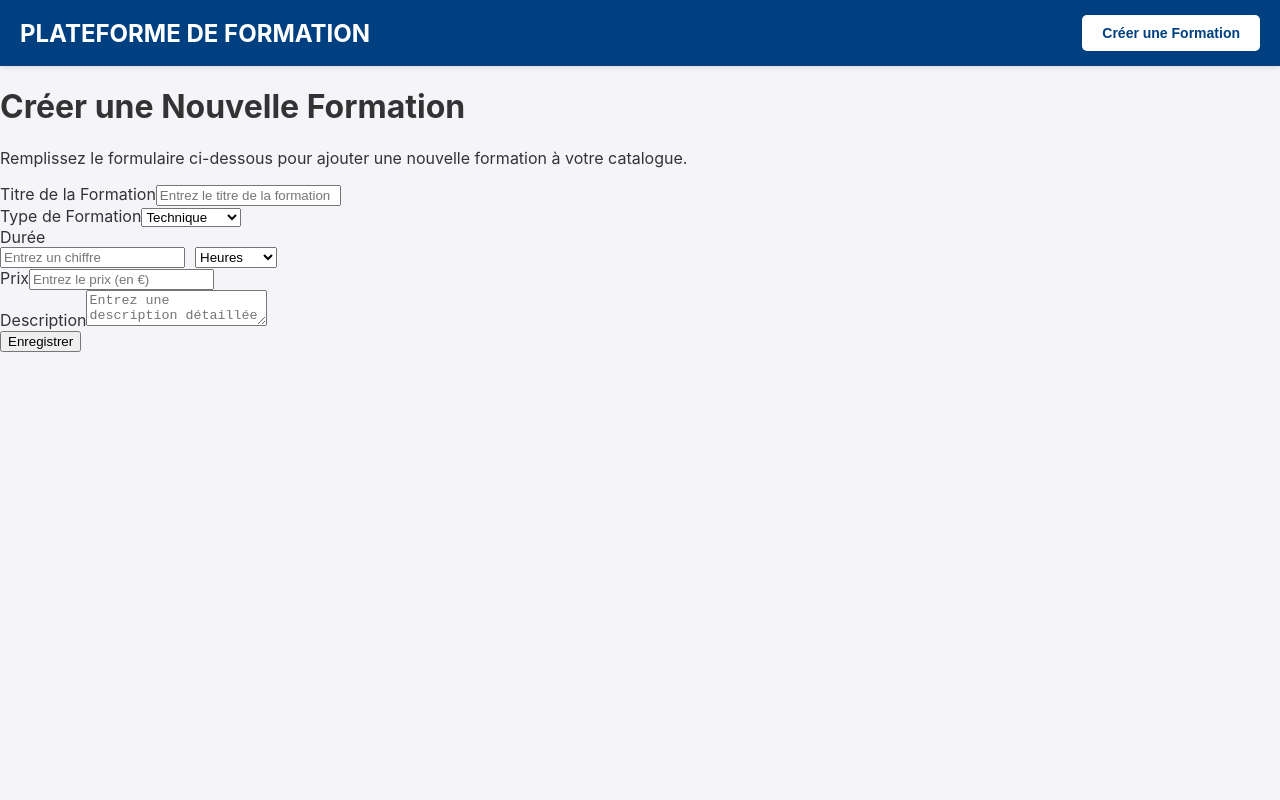
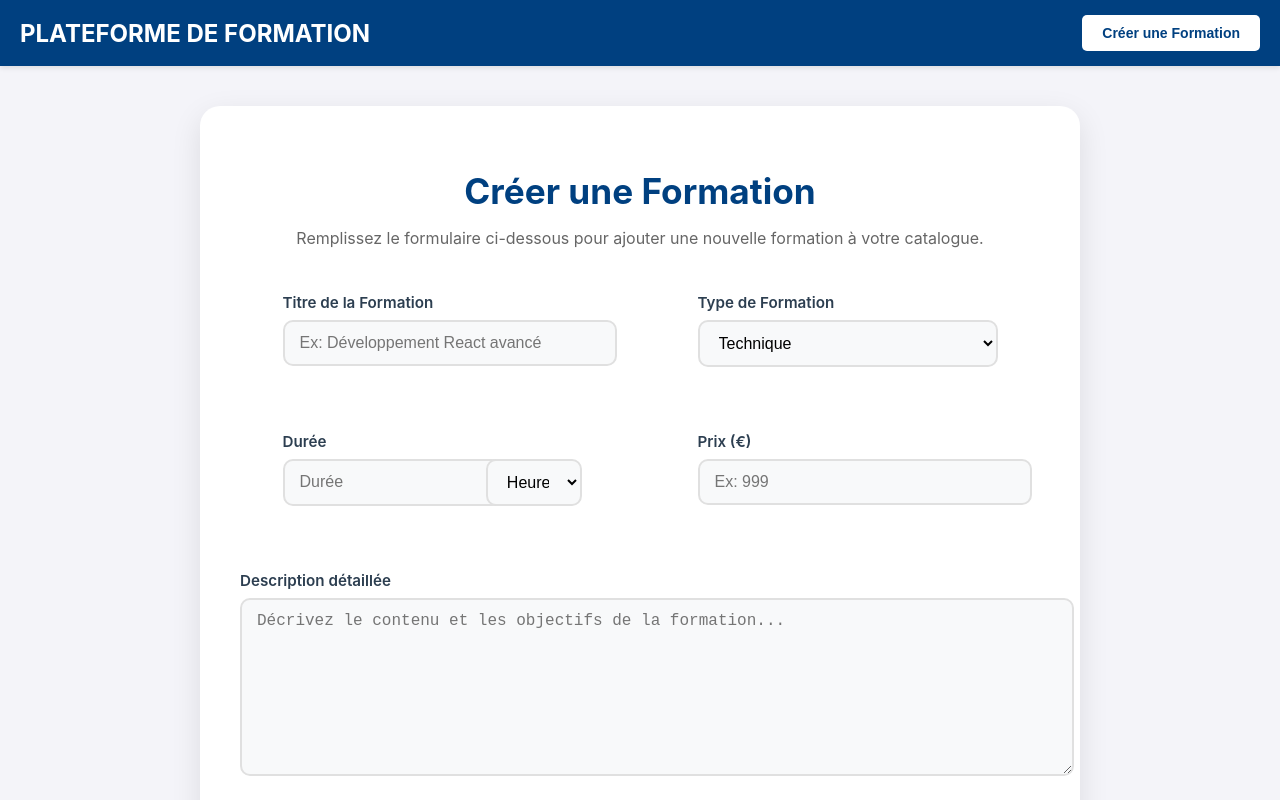
Before and after one commit to ElLuco6/formationFront, a React (Create React App) app in the folder formation/: page /createformationpage in a window 1280 px wide. Shown: the top 800 px of the page. Built offline with nearby package versions, Linux system fonts and the light colour scheme.

Commit message:
Ajout du style CSS et refactorisation de la page de création de formation

```diff
--- /dev/null
+++ b/formation/src/assets/CreateFormationPage.css
@@ -0,0 +1,132 @@
+.create-formation-container {
+    max-width: 800px;
+    margin: 40px auto;
+    padding: 40px;
+    background: white;
+    border-radius: 20px;
+    box-shadow: 0 10px 30px rgba(0, 0, 0, 0.1);
+}
+
+.create-formation-title {
+    color: #004080;
+    font-size: 2.2rem;
+    margin-bottom: 10px;
+    text-align: center;
+}
+
+.create-formation-subtitle {
+    color: #666;
+    text-align: center;
+    margin-bottom: 30px;
+}
+
+.form-grid {
+    display: grid;
+    grid-template-columns: 1fr 1fr;
+    gap: 30px;
+}
+
+.form-field {
+    margin-bottom: 5px;
+    padding: 15px;    /* Ajout du padding */
+    background-color: #ffffff;
+    border-radius: 12px;
+    width: 100%;      /* Ajout de width 100% */
+    max-width: 300px; /* Limite la largeur maximale */
+    justify-self: center; /* Centre le champ dans sa colonne */
+}
+
+.form-field label {
+    display: block;
+    margin-bottom: 8px;
+    color: #2c3e50;
+    font-weight: 600;
+    font-size: 0.95rem;
+}
+
+.form-field input,
+.form-field select,
+.form-field textarea {
+    width: 100%;
+    padding: 12px 15px;
+    border: 2px solid #e0e0e0;
+    border-radius: 10px;
+    font-size: 1rem;
+    transition: all 0.3s ease;
+    background-color: #f8f9fa;
+}
+
+.form-field input:focus,
+.form-field select:focus,
+.form-field textarea:focus {
+    border-color: #004080;
+    outline: none;
+    box-shadow: 0 0 0 3px rgba(0, 64, 128, 0.1);
+    background-color: #fff;
+}
+
+.duration-container {
+    display: grid;
+    grid-template-columns: 2fr 1fr;
+    gap: 10px;
+}
+
+.textarea-field {
+    grid-column: span 2;
+    max-width: none; /* Annule la largeur maximale pour le textarea */
+    width: 100%;     /* Garde la pleine largeur */
+}
+
+.textarea-field textarea {
+    min-height: 150px;
+    resize: vertical;
+}
+
+.submit-btn {
+    grid-column: span 2;
+    background-color: #004080;
+    color: white;
+    padding: 15px 30px;
+    border: none;
+    border-radius: 10px;
+    font-size: 1.1rem;
+    font-weight: 600;
+    cursor: pointer;
+    transition: all 0.3s ease;
+    margin-top: 20px;
+}
+
+.submit-btn:hover {
+    background-color: #003366;
+    transform: translateY(-2px);
+}
+
+.submit-btn:disabled {
+    background-color: #ccc;
+    cursor: not-allowed;
+    transform: none;
+}
+
+.error {
+    grid-column: span 2;
+    color: #e74c3c;
+    background-color: #fde8e8;
+    padding: 12px;
+    border-radius: 8px;
+    text-align: center;
+    margin-bottom: 20px;
+}
+
+@media (max-width: 768px) {
+    .form-grid {
+        grid-template-columns: 1fr;
+    }
+
+    .textarea-field {
+        grid-column: span 1;
+    }
+
+    .submit-btn {
+        grid-column: span 1;
+    }
+}
--- a/formation/src/pages/CreateFormationPage.tsx
+++ b/formation/src/pages/CreateFormationPage.tsx
@@ -1,5 +1,6 @@
 import React, { useState } from 'react';
 import { useNavigate } from 'react-router-dom';
+import '../assets/CreateFormationPage.css';
 
 const CreateFormationPage: React.FC = () => {
     const navigate = useNavigate();
@@ -40,23 +41,26 @@ const CreateFormationPage: React.FC = () => {
     };
 
     return (
-        <div className="container">
-            <h1>Créer une Nouvelle Formation</h1>
-            <p>Remplissez le formulaire ci-dessous pour ajouter une nouvelle formation à votre catalogue.</p>
-            {error && <p className="error">{error}</p>}
-            <form onSubmit={handleSubmit}>
-                <div>
+        <div className="create-formation-container">
+            <h1 className="create-formation-title">Créer une Formation</h1>
+            <p className="create-formation-subtitle">Remplissez le formulaire ci-dessous pour ajouter une nouvelle formation à votre catalogue.</p>
+
+            {error && <div className="error">{error}</div>}
+
+            <form onSubmit={handleSubmit} className="form-grid">
+                <div className="form-field">
                     <label htmlFor="title">Titre de la Formation</label>
                     <input
                         type="text"
                         id="title"
                         value={title}
                         onChange={(e) => setTitle(e.target.value)}
-                        placeholder="Entrez le titre de la formation"
+                        placeholder="Ex: Développement React avancé"
                         required
                     />
                 </div>
-                <div>
+
+                <div className="form-field">
                     <label htmlFor="type">Type de Formation</label>
                     <select
                         id="type"
@@ -70,15 +74,16 @@ const CreateFormationPage: React.FC = () => {
                         <option value="Autre">Autre</option>
                     </select>
                 </div>
-                <div>
+
+                <div className="form-field">
                     <label htmlFor="duration">Durée</label>
-                    <div style={{ display: 'flex', gap: '10px' }}>
+                    <div className="duration-container">
                         <input
                             type="number"
                             id="durationValue"
                             value={durationValue}
                             onChange={(e) => setDurationValue(Number(e.target.value) || '')}
-                            placeholder="Entrez un chiffre"
+                            placeholder="Durée"
                             required
                         />
                         <select
@@ -91,33 +96,35 @@ const CreateFormationPage: React.FC = () => {
                             <option value="heures">Heures</option>
                             <option value="jours">Jours</option>
                             <option value="semaines">Semaines</option>
-                            <option value="années">Années</option>
                         </select>
                     </div>
                 </div>
-                <div>
-                    <label htmlFor="price">Prix</label>
+
+                <div className="form-field">
+                    <label htmlFor="price">Prix (€)</label>
                     <input
                         type="number"
                         id="price"
                         value={price}
                         onChange={(e) => setPrice(Number(e.target.value) || '')}
-                        placeholder="Entrez le prix (en €)"
+                        placeholder="Ex: 999"
                         required
                     />
                 </div>
-                <div>
-                    <label htmlFor="description">Description</label>
+
+                <div className="form-field textarea-field">
+                    <label htmlFor="description">Description détaillée</label>
                     <textarea
                         id="description"
                         value={description}
                         onChange={(e) => setDescription(e.target.value)}
-                        placeholder="Entrez une description détaillée"
+                        placeholder="Décrivez le contenu et les objectifs de la formation..."
                         required
                     ></textarea>
                 </div>
-                <button type="submit" disabled={isSubmitting}>
-                    {isSubmitting ? 'Enregistrement...' : 'Enregistrer'}
+
+                <button type="submit" className="submit-btn" disabled={isSubmitting}>
+                    {isSubmitting ? 'Création en cours...' : 'Créer la formation'}
                 </button>
             </form>
         </div>
```
